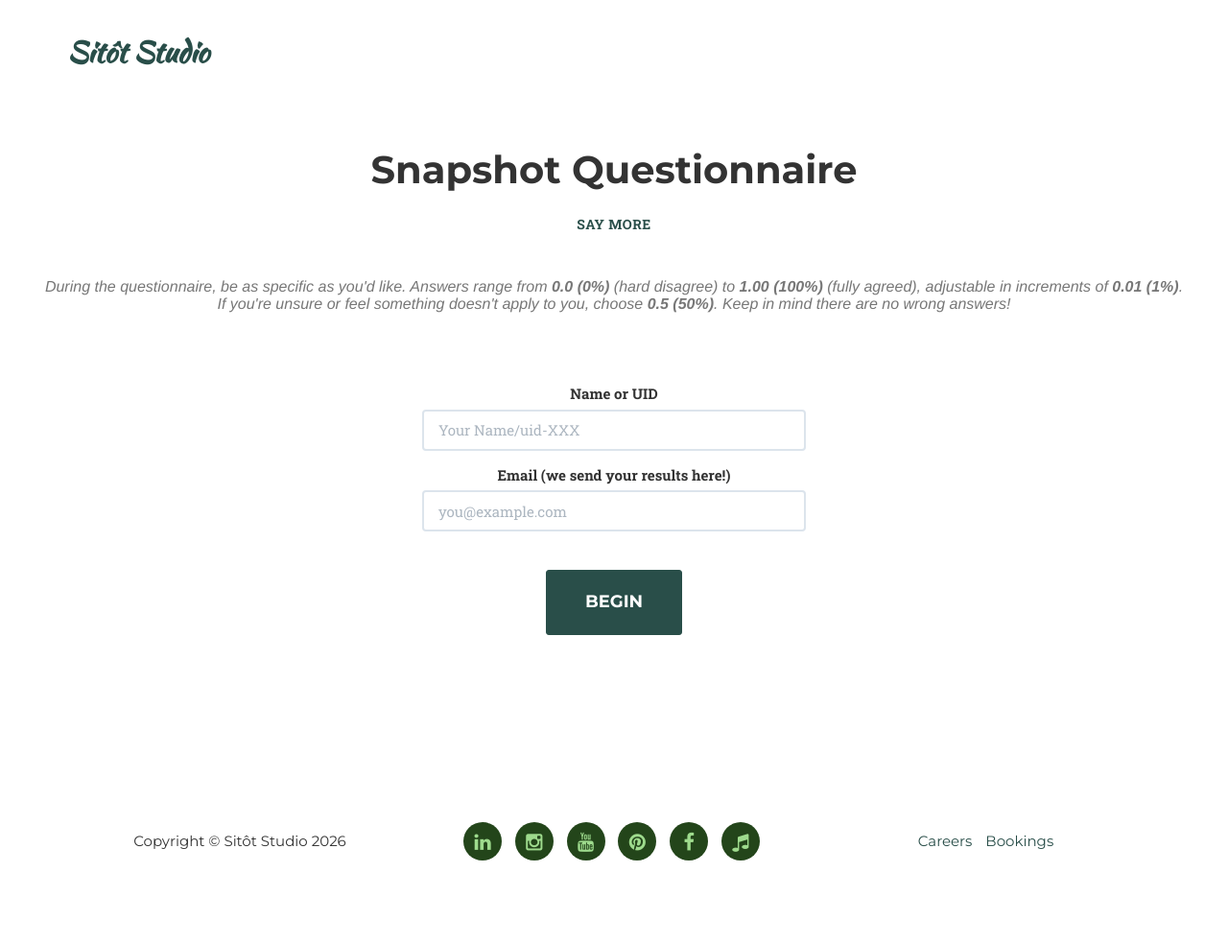
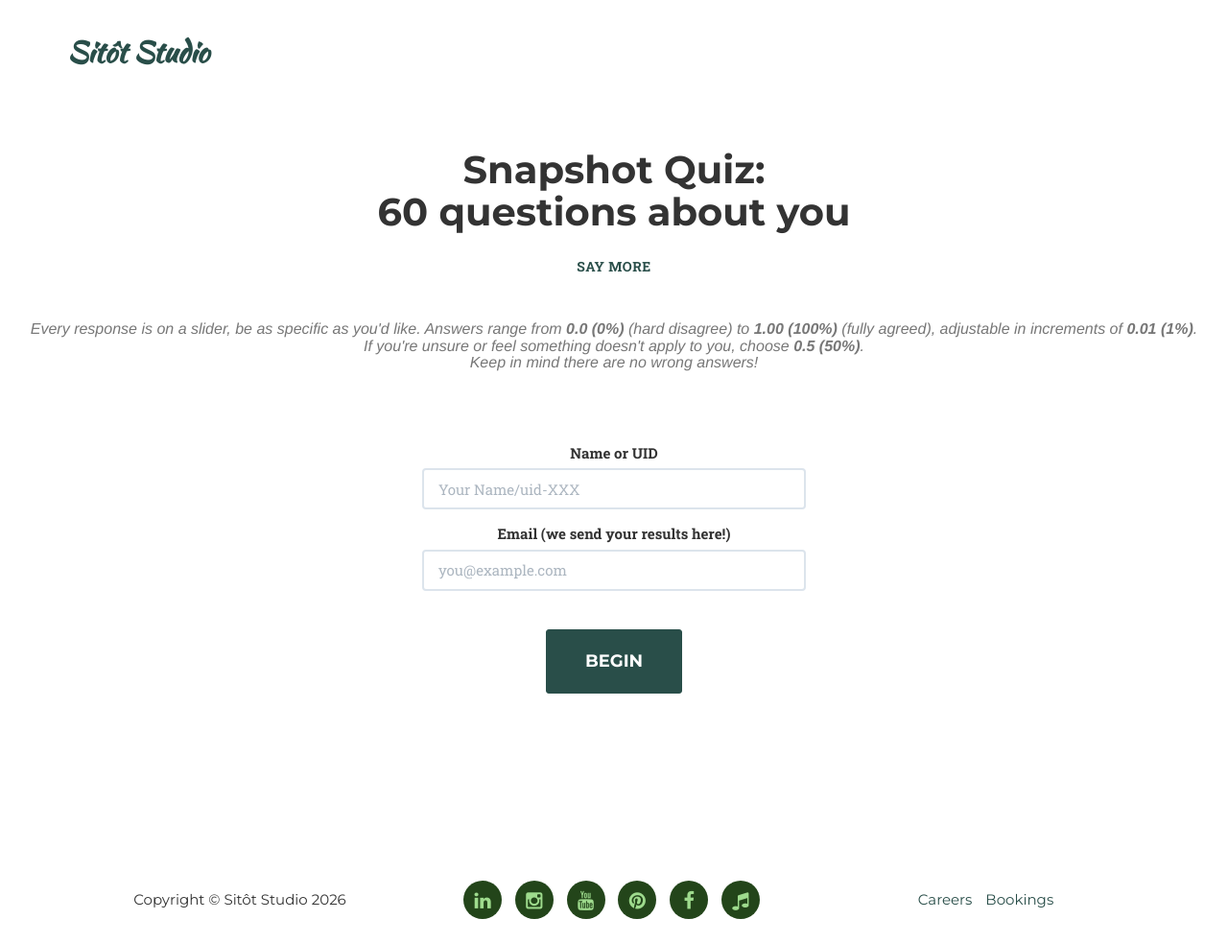
Before and after one commit to sitotstudio/sitotstudio.github.io, a Jekyll site: the page built from snapshot.html, in a window 1280 px wide and 983 px high. Shown: the whole window at 96% size. Built offline with Jekyll 4.4.1, drawn with Linux system fonts in a browser that asks for light colours; some web fonts are replaced.

Commit message:
Update Snapshot page title

```diff
--- a/snapshot.html
+++ b/snapshot.html
@@ -9,7 +9,7 @@ permalink: /snapshot/
         <div class="row">
             <div class="col-lg-12 text-center" style="margin: 5px auto;">
 
-                <h2 class="section-heading">Snapshot Questionnaire</h2>
+                <h2 class="section-heading">Snapshot Quiz:<br>60 questions about you</h2>
                 <a href="#" class="toggle-description" aria-expanded="false"
                     style="display: inline-block; margin: 10px 0 25px;">
                     Say more
@@ -24,13 +24,13 @@ permalink: /snapshot/
                         <br>
                         If you have not received your results, please email us, sometimes it gets caught in spam or email typos occur!
                         <br><br>
-                        By completing the snapshot questionnaire, you agree for us to store your responses and use them to calculate your visual descriptor results.
+                        By completing the snapshot quiz, you agree for us to store your responses and use them to calculate your visual descriptor results.
                     </h3>
                 </div>
                 <h3 class="section-subheading text-muted">
-                    During the questionnaire, be as specific as you'd like. Answers range from <strong>0.0 (0%)</strong> (hard disagree)
+                    Every response is on a slider, be as specific as you'd like. Answers range from <strong>0.0 (0%)</strong> (hard disagree)
                     to <strong>1.00 (100%)</strong> (fully agreed), adjustable in increments of <strong>0.01 (1%)</strong>.<br>
-                    If you're unsure or feel something doesn't apply to you, choose <strong>0.5 (50%)</strong>.
+                    If you're unsure or feel something doesn't apply to you, choose <strong>0.5 (50%)</strong>.<br>
                     Keep in mind there are no wrong answers!
                 </h3>
 
```
